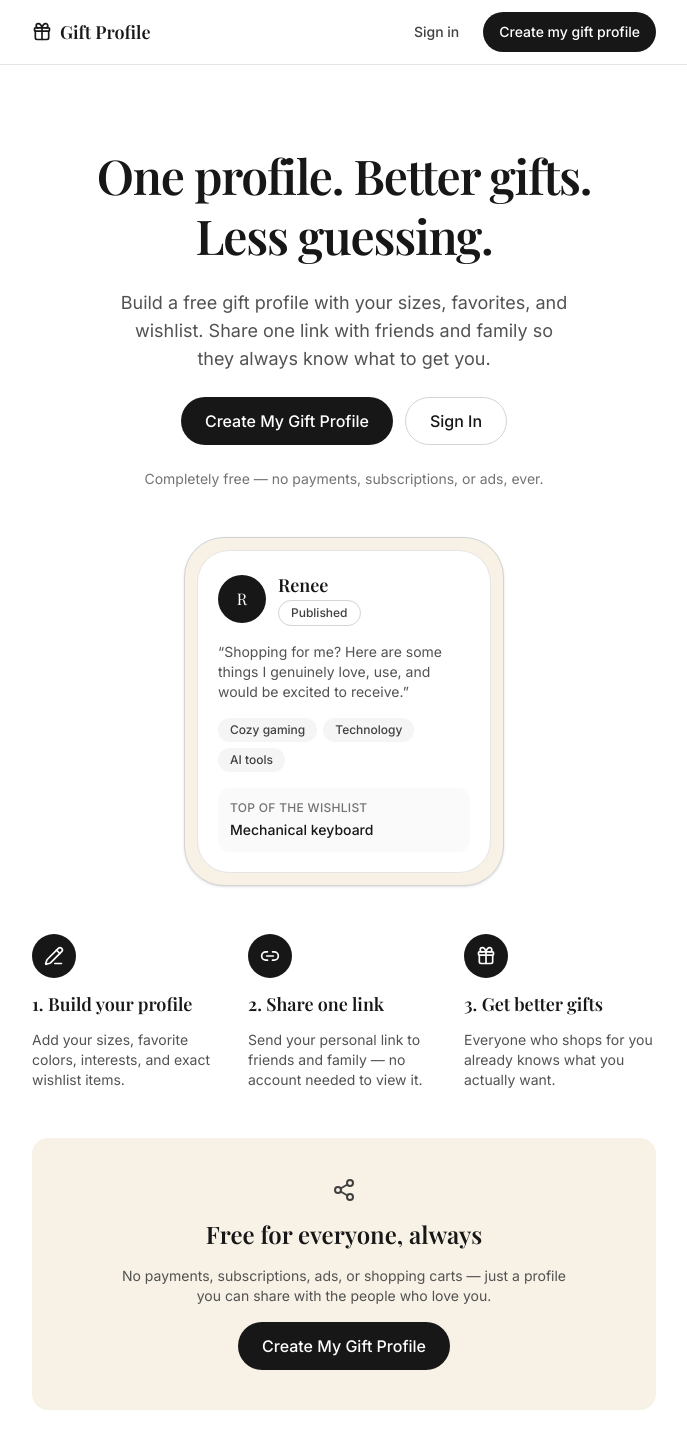
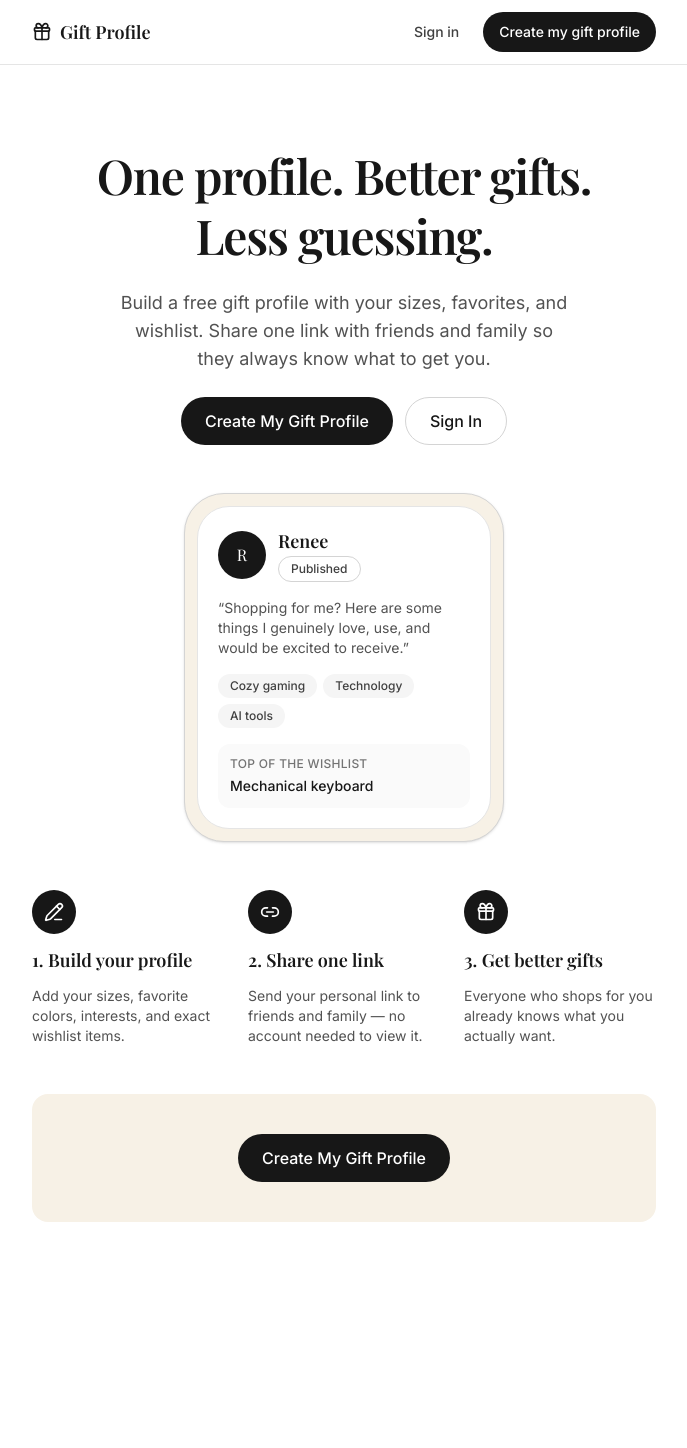
Before and after one commit to reneeplatina/giftapp, a Next.js app: page / in a window 1280 px wide. Shown: the top 1448 px of the page, without its empty margins (296-983 px from the left). After the commit the page ends 1302 px from the top, so only its background shows below. Built offline with nearby package versions, Linux system fonts and the light colour scheme; a web font is replaced by a local one.

Commit message:
content: remove "free forever / no ads" messaging
Removed the sidebar footer note and the two landing-page mentions
(the hero subtext and the closing "free for everyone" section).

```diff
--- a/src/app/(marketing)/page.tsx
+++ b/src/app/(marketing)/page.tsx
@@ -1,4 +1,4 @@
-import { Gift as GiftIcon, Link2, PencilLine, Share2 } from "lucide-react";
+import { Gift as GiftIcon, Link2, PencilLine } from "lucide-react";
 import { Container } from "@/components/container";
 import { Button } from "@/components/ui/button";
 import { Badge } from "@/components/ui/badge";
@@ -46,9 +46,6 @@ export default function HomePage() {
               Sign In
             </Button>
           </div>
-          <p className="text-sm text-neutral-500">
-            Completely free — no payments, subscriptions, or ads, ever.
-          </p>
         </div>
 
         <div className="flex justify-center">
@@ -104,14 +101,6 @@ export default function HomePage() {
         </div>
 
         <div className="flex flex-col items-center gap-4 rounded-2xl bg-cream px-6 py-10 text-center">
-          <Share2 className="h-6 w-6 text-neutral-700" aria-hidden="true" />
-          <p className="font-display text-2xl font-semibold text-neutral-900">
-            Free for everyone, always
-          </p>
-          <p className="max-w-md text-sm text-neutral-600">
-            No payments, subscriptions, ads, or shopping carts — just a
-            profile you can share with the people who love you.
-          </p>
           <Button href="/signup">Create My Gift Profile</Button>
         </div>
       </Container>
--- a/src/components/layout/app-sidebar.tsx
+++ b/src/components/layout/app-sidebar.tsx
@@ -44,9 +44,6 @@ export function AppSidebar() {
       <div className="border-t border-neutral-200 px-3 py-3">
         <SignOutButton />
       </div>
-      <div className="px-6 py-6 text-xs text-neutral-500">
-        Free forever. No ads, no payments.
-      </div>
     </aside>
   );
 }
```
